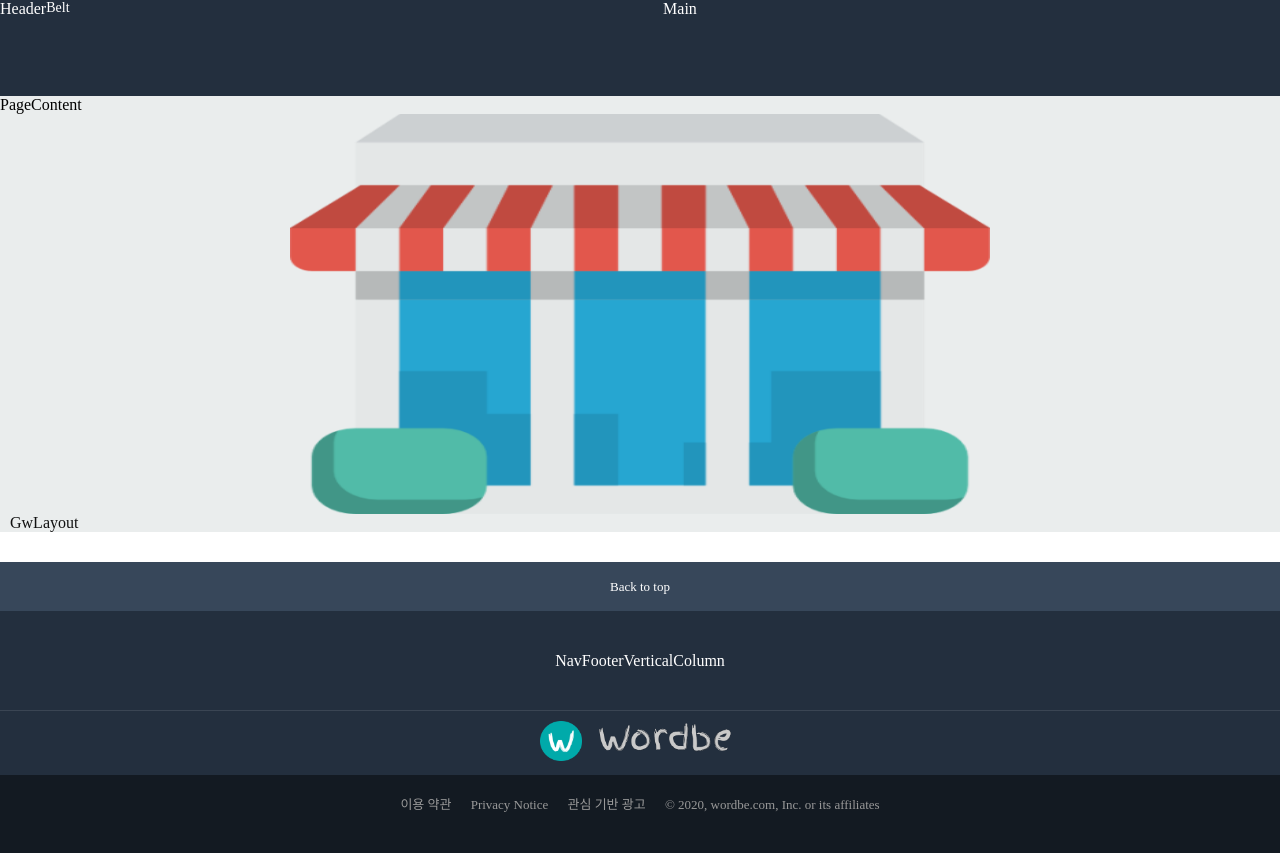
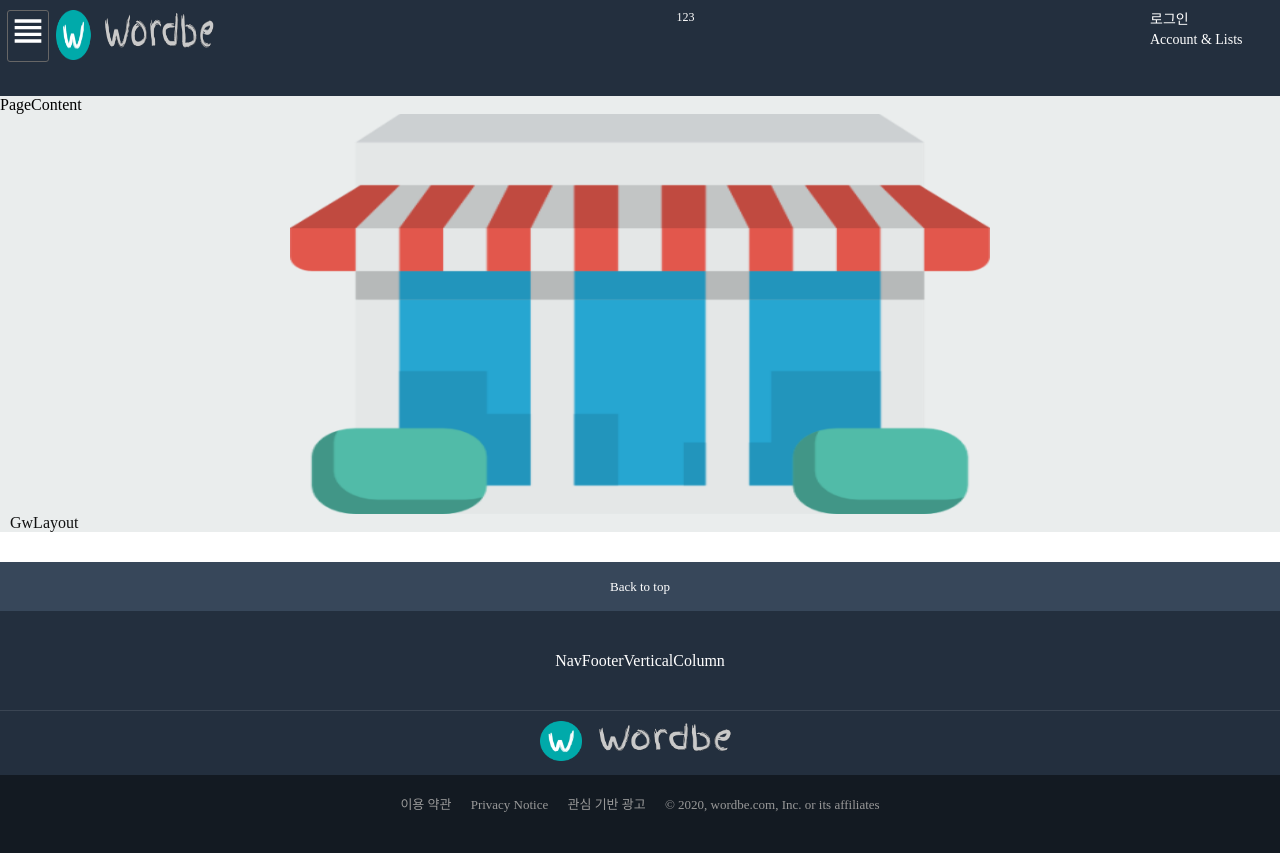
Before and after one commit to Wordbe/React, a React (Create React App) app in the folder wordblog/: page / in a window 1280 px wide. Built offline with nearby package versions, Linux system fonts and the light colour scheme.

Commit message:
200420 NavMenu NavLogo NavSignIn

```diff
--- a/wordblog/package.json
+++ b/wordblog/package.json
@@ -13,6 +13,7 @@
     "polished": "^3.5.1",
     "react": "^16.13.1",
     "react-dom": "^16.13.1",
+    "react-icons": "^3.9.0",
     "react-router-dom": "^5.1.2",
     "react-scripts": "3.4.1",
     "styled-components": "^5.0.1",
--- a/wordblog/src/component/header/index.tsx
+++ b/wordblog/src/component/header/index.tsx
@@ -1,13 +1,44 @@
 import React from "react";
 import * as S from "./style";
+import * as Nav from '../navigator/style';
+import LogoImage from '../../images/logo-wordbe-white.png'
+import { MdViewHeadline } from 'react-icons/md'
 
 function Header() {
 
   return (
     <>
-      <S.Header>Header
-        <S.NavBelt>Belt</S.NavBelt>
-        <S.NavMain>Main</S.NavMain>
+      <S.Header>
+        <S.NavBar>
+          <S.NavBelt>
+            <Nav.NavLeft>
+              <Nav.NavHamburgerMenu>
+                <MdViewHeadline />
+              </Nav.NavHamburgerMenu>
+              <Nav.NavLogo src={LogoImage}></Nav.NavLogo>
+            </Nav.NavLeft>
+            <Nav.NavFill>
+              <Nav.NavSearch>
+                <Nav.NavSearchBar>
+                  <Nav.NavLeft>1</Nav.NavLeft>
+                  <Nav.NavFill>2</Nav.NavFill>
+                  <Nav.NavRight>3</Nav.NavRight>
+                </Nav.NavSearchBar>
+              </Nav.NavSearch>
+            </Nav.NavFill>
+            <Nav.NavRight>
+              <Nav.NavSignIn>
+                <span>로그인</span>
+                <span>Account & Lists</span>
+              </Nav.NavSignIn>
+            </Nav.NavRight>
+          </S.NavBelt>
+          <S.NavMain>
+            <Nav.NavLeft></Nav.NavLeft>
+            <Nav.NavFill></Nav.NavFill>
+            <Nav.NavRight></Nav.NavRight>
+          </S.NavMain>
+        </S.NavBar>
       </S.Header>
     </>
   );
--- a/wordblog/src/component/header/style.tsx
+++ b/wordblog/src/component/header/style.tsx
@@ -6,22 +6,23 @@ export const Header = styled.header`
   width: 100%;
   height: 6rem;
   color: white;
-  display: flex;
-  justify-content: center;
   background-color: #232F3E;
 `;
 
 export const NavBar = styled.div`
   background-color: rgb(35, 47, 62);
+  display: flex;
+  flex-direction: column;
 
+  font-size: 14px;
   color: rgb(17, 17, 17);
   font-size: 0.75rem;
-  margin: 0rem 0rem;
+  margin: 0;
 `;
 
 export const NavBelt = styled.div`
+  display: flex;
   width: 100%;
-  font-size: 14px;
   color: white;
 `;
 
--- a/wordblog/src/component/navigator/index.tsx
+++ b/wordblog/src/component/navigator/index.tsx
@@ -5,9 +5,9 @@ function Navigator() {
 
   return (
     <>
-      <S.NavLeft>NavLeft</S.NavLeft>
-      <S.NavFill>NavFill</S.NavFill>
-      <S.NavRight>NavRight</S.NavRight>
+      <S.NavLeft></S.NavLeft>
+      <S.NavFill></S.NavFill>
+      <S.NavRight></S.NavRight>
     </>
   );
 };
--- a/wordblog/src/component/navigator/style.tsx
+++ b/wordblog/src/component/navigator/style.tsx
@@ -1,21 +1,80 @@
 import styled from "styled-components/macro";
 
+/*  flex: flex-grow flex-shrink flex-basis
+ *  flex: none = 0 0 auto;
+ */
+
 export const NavLeft = styled.div`
-  position: relative;
-  float: left;
+  /* position: relative;
+  float: left; */
+  margin-right: auto;
   width: auto;
   height: 60px;
+
+  display: flex;
 `;
 
 export const NavFill = styled.div`
   width: auto;
   height: 60px;
-  overflow: visible;
+  /* overflow: visible; */
 `;
 
 export const NavRight = styled.div`
-  position: relative;
-  float: right;
+  /* position: relative;
+  float: right; */
+  margin-left: auto;
   width: auto;
   height: 60px;
 `;
+
+export const NavHamburgerMenu = styled.div`
+  flex: none;
+  width: 40px;
+  height: 50px;
+  margin: 10px 7px;
+
+  font-size: 40px;
+  color: #fff;
+  border-radius: 3px;
+  border: 1px solid #666;
+  display: flex;
+  justify-content: center;
+  cursor: pointer;
+`;
+
+export const NavLogo = styled.img`
+  flex: none;
+  margin: 0;
+  padding: 10px 0;
+
+  width: 165px;
+  height: 50px;
+  cursor: pointer;
+`;
+
+export const NavSearch = styled.div`
+  width: auto;
+  height: 60px;
+  padding: 10px 4px;
+`;
+
+export const NavSearchBar = styled.form`
+  height: 40px;
+  display: flex;
+
+`;
+
+export const NavSignIn = styled.div`
+  width: 130px;
+  height: 50px;
+  padding: 10px 0;
+  cursor: pointer;
+  display: flex;
+  flex-direction: column;
+  font-size: 14px;
+
+  span {
+    line-height: 20px;
+  }
+`;
```
Also changed, not shown: 1 other file (tests, documents, lock files or other folders).
